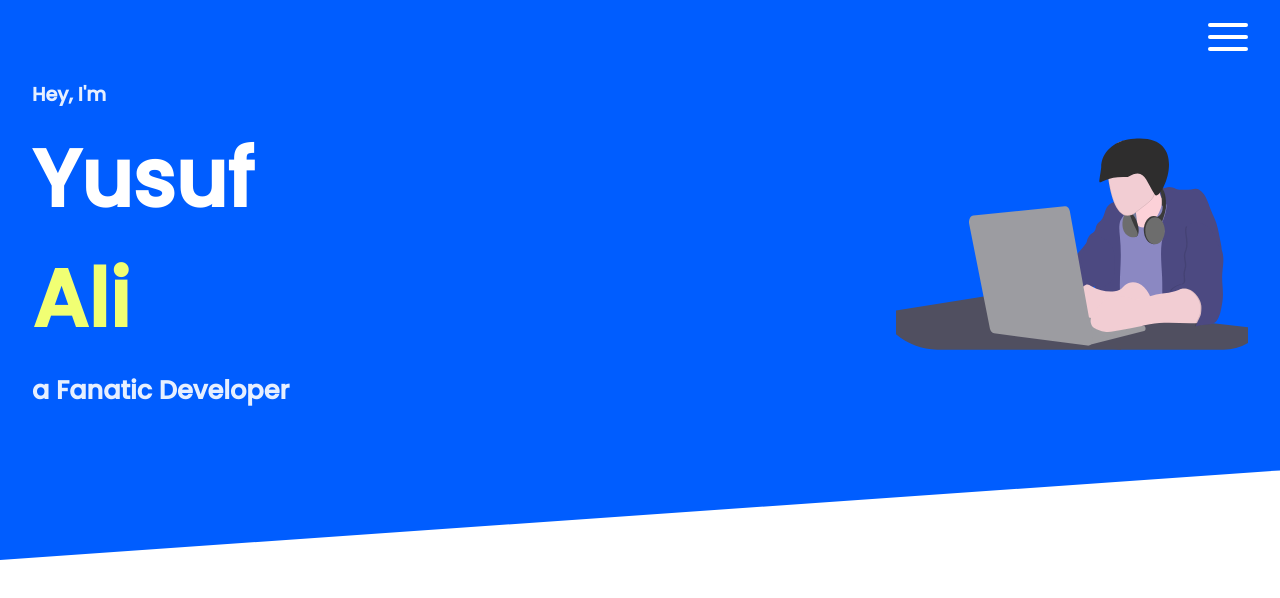
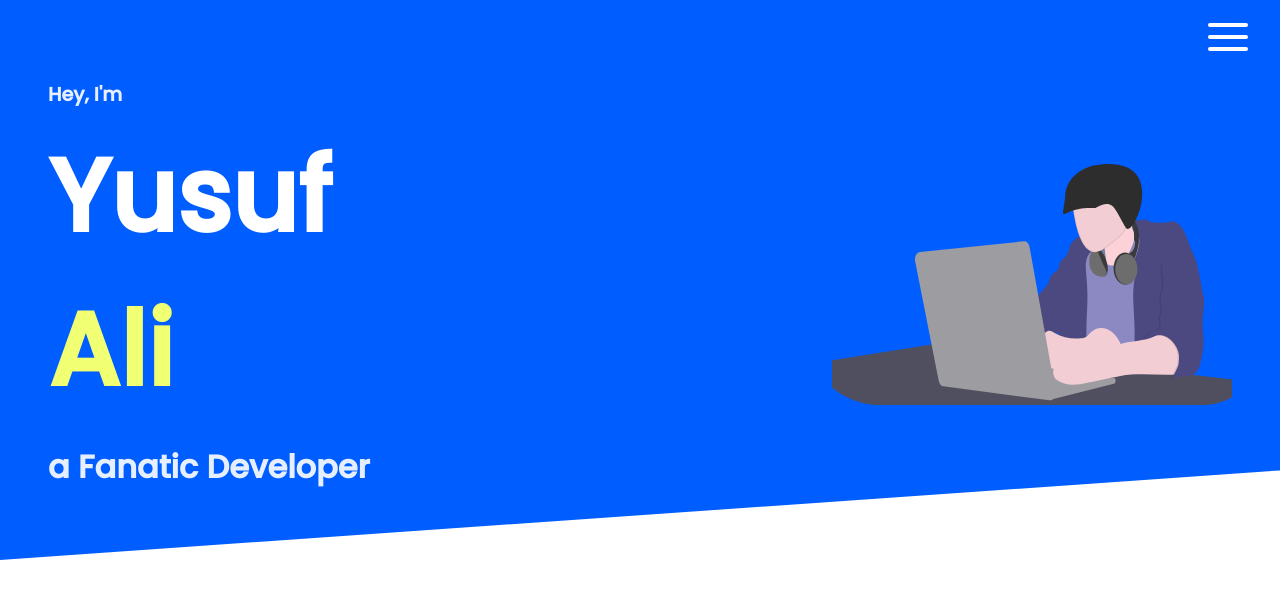
Before and after one commit to iamyusufali/my-portfolio, a React (Create React App) app: page / in a window 1280 px wide. Shown: the top 598 px of the page. Built offline with nearby package versions, Linux system fonts and the light colour scheme.

Commit message:
add responsiveness for tablet mode

```diff
--- a/src/components/header/header.styles.scss
+++ b/src/components/header/header.styles.scss
@@ -65,10 +65,40 @@ main {
   }
 }
 
-@media screen and (min-width: 575px) {
+@media screen and (min-width: 460px) {
+  main {
+    .intro-container {
+      h4 {
+        font-size: 1.8em;
+      }
+
+      .name {
+        h1,
+        h2 {
+          font-size: 5.5em;
+        }
+      }
+    }
+  }
+}
+
+@media screen and (min-width: 560px) {
   main {
     display: flex;
     justify-content: space-between;
+
+    .intro-container {
+      h4 {
+        font-size: 1.4em;
+      }
+
+      .name {
+        h1,
+        h2 {
+          font-size: 5em;
+        }
+      }
+    }
 
     .image-container {
       display: flex;
@@ -83,6 +113,19 @@ main {
 
 @media screen and (min-width: 640px) {
   main {
+    .intro-container {
+      h4 {
+        font-size: 1.6em;
+      }
+
+      .name {
+        h1,
+        h2 {
+          font-size: 5.2em;
+        }
+      }
+    }
+
     .image-container {
       img {
         width: 18rem;
@@ -100,3 +143,51 @@ main {
     }
   }
 }
+
+@media screen and (min-width: 800px) {
+  header {
+    padding: $tabletpadding;
+  }
+
+  main {
+    .image-container {
+      img {
+        width: 25rem;
+      }
+    }
+  }
+}
+
+@media screen and (min-width: 880px) {
+  main {
+    .intro-container {
+      h4 {
+        font-size: 1.8em;
+      }
+
+      .name {
+        h1,
+        h2 {
+          font-size: 6em;
+        }
+      }
+    }
+  }
+}
+
+@media screen and (min-width: 940px) {
+  main {
+    .intro-container {
+      h4 {
+        font-size: 2em;
+      }
+
+      .name {
+        h1,
+        h2 {
+          font-size: 6.4em;
+        }
+      }
+    }
+  }
+}
--- a/src/components/navbar/navbar.styles.scss
+++ b/src/components/navbar/navbar.styles.scss
@@ -21,7 +21,7 @@ nav {
     justify-content: space-evenly;
     list-style: none;
     background-color: $menucolor;
-    clip-path: circle(100px at 90% -20%);
+    clip-path: circle(100px at 90% -35%);
     transition: all 0.8s ease-in;
     z-index: 1;
 
```
